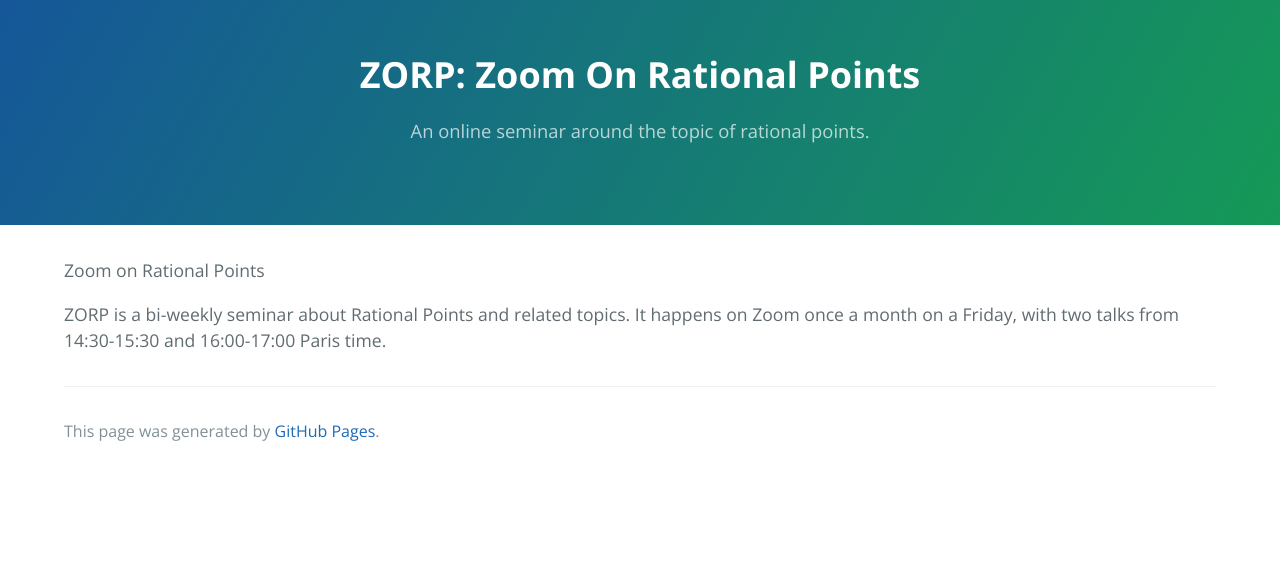
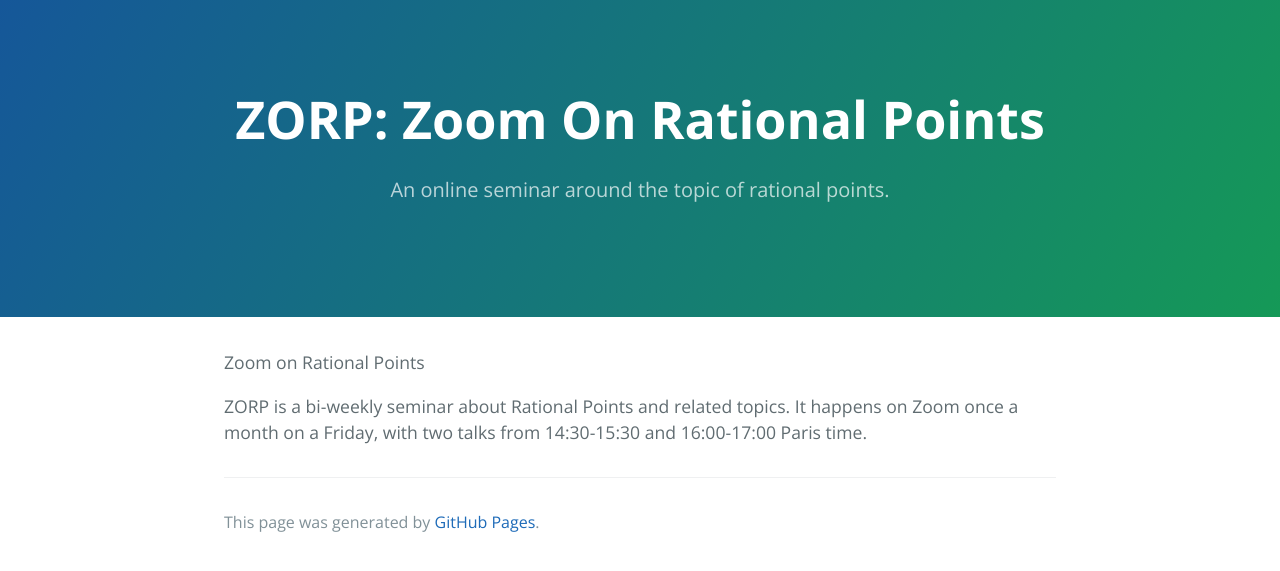
Before and after one commit to zoom-on-rational-points/zoom-on-rational-points.github.io, a Jekyll site: the page built from about.md, in a window 1280 px wide. Shown: the top 571 px of the page. Built offline with Jekyll 4.4.1, drawn with Linux system fonts in a browser that asks for light colours; our own code applies the rules of GitHub Pages for plain Markdown files.

Commit message:
Update variables.scss

```diff
--- a/_sass/variables.scss
+++ b/_sass/variables.scss
@@ -1,6 +1,6 @@
 // Breakpoints
-$large-breakpoint: 1400px;
-$medium-breakpoint: 62em !default;
+$large-breakpoint: 74em !default;
+$medium-breakpoint: 52em !default;
 
 // Headers
 $header-heading-color:  #fff !default;
```
